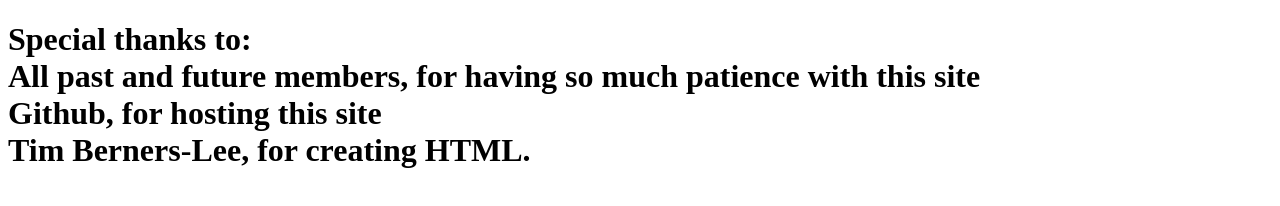
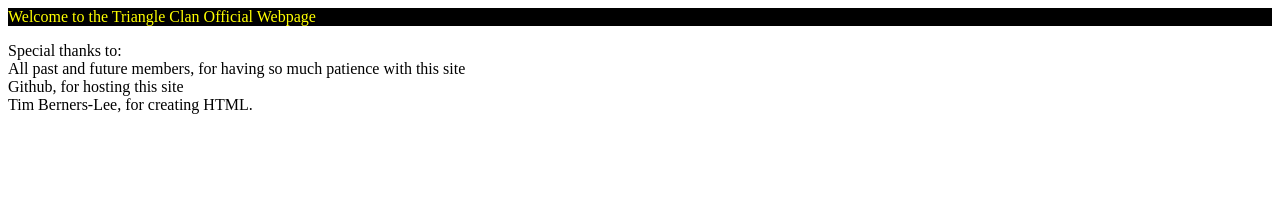
Before and after one commit to Sh4dowGaming/Triangle_Clan, a plain HTML site: page index.html in a window 1280 px wide. Drawn offline with Linux system fonts and the light colour scheme.

Commit message:
Gui update

```diff
--- a/index.html
+++ b/index.html
@@ -1,17 +1,28 @@
 <!DOCTYPE html>
 
 <html>
+
+  <style>
+    .top {
+    background-color: black;
+    color: yellow;
+    width: 100%
+    position: sticky;
+    }
+  </style>
 
   <head>
 
     <title>Triangle Clan Official Webpage</title>
 
+    <div class="top">Welcome to the Triangle Clan Official Webpage</div>
+
   </head>
 
   <body>
 
-    <h1>Special thanks to:<br>
+    <p>Special thanks to:<br>
     All past and future members, for having so much patience with this site<br>
     Github, for hosting this site<br>
-    Tim Berners-Lee, for creating HTML.
+    Tim Berners-Lee, for creating HTML.</p>
 </html>
```
